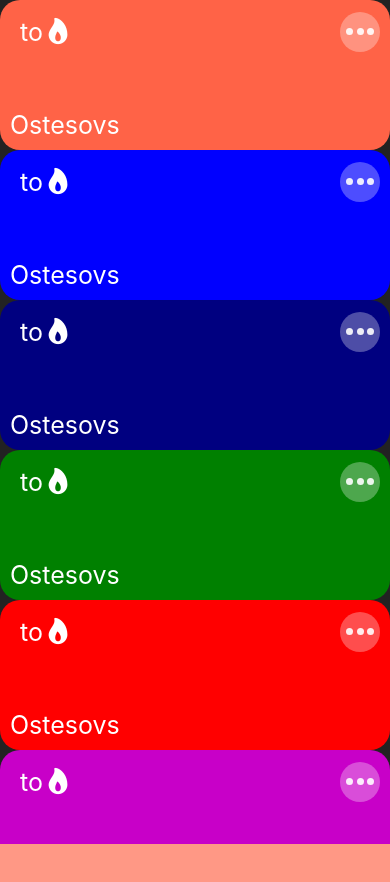
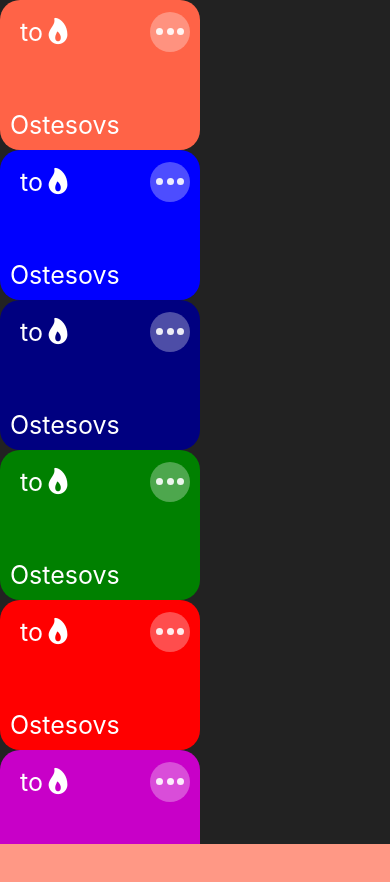
Before and after one commit to JeppeGivskud/Projekt-8---PDP2020, a React Native app in the folder App interface/HabitPageExample/: screen / in a window 390 px wide. Built offline with nearby package versions, Linux system fonts and the light colour scheme.

Commit message:
Revert "Fills a certain amount of space"
This reverts commit b602208d9f9f5f318e1248e4ff32f2f75f263029.

```diff
--- a/App interface/HabitPageExample/components/HabitBox.js
+++ b/App interface/HabitPageExample/components/HabitBox.js
@@ -33,9 +33,6 @@ const styles = StyleSheet.create({
         width: 200,
         height: 150,
         borderRadius: 20,
-
-        flex: 1,
-        minWidth: 200,
     },
 
     ellipsisContainer: {
```
